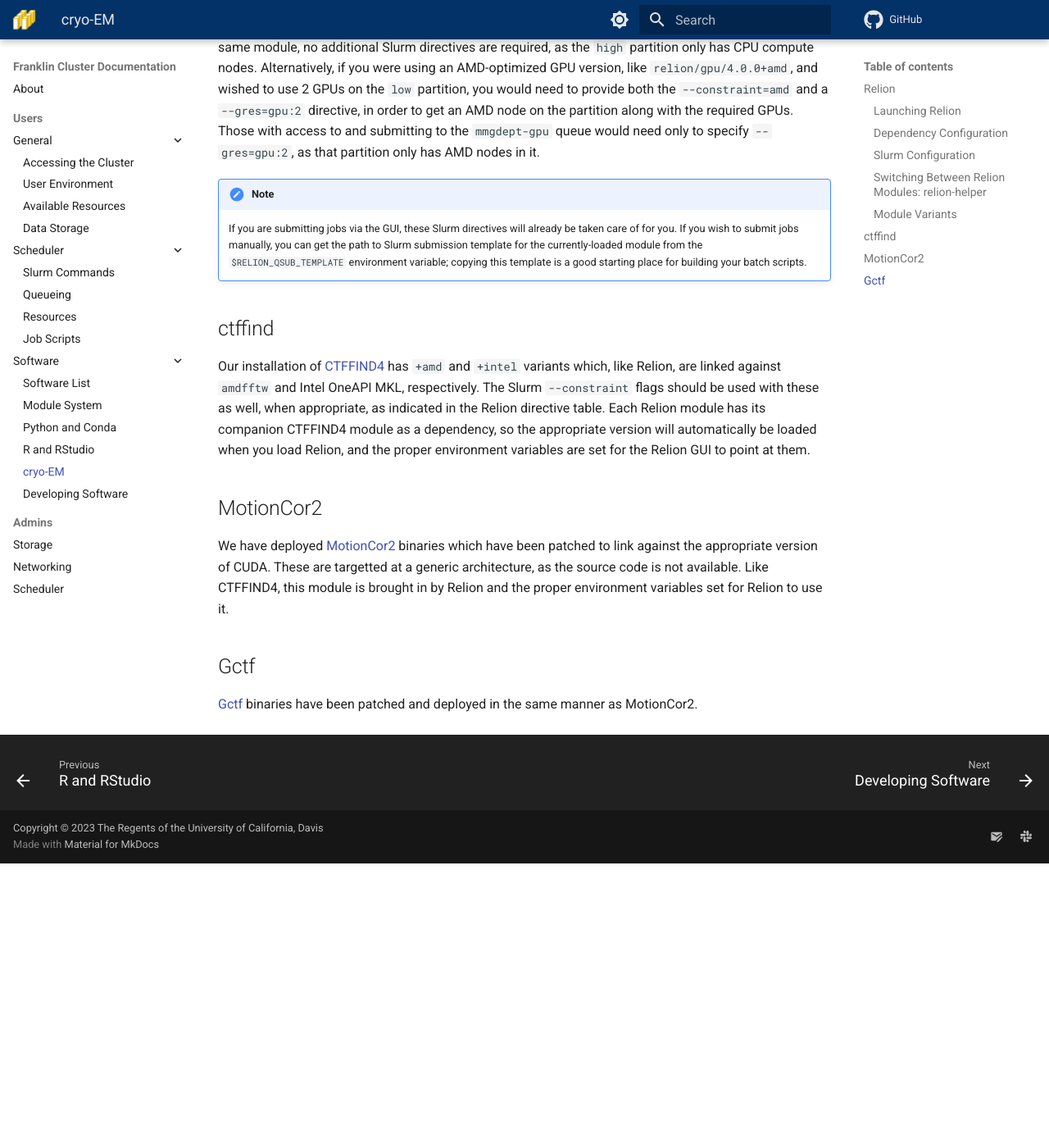
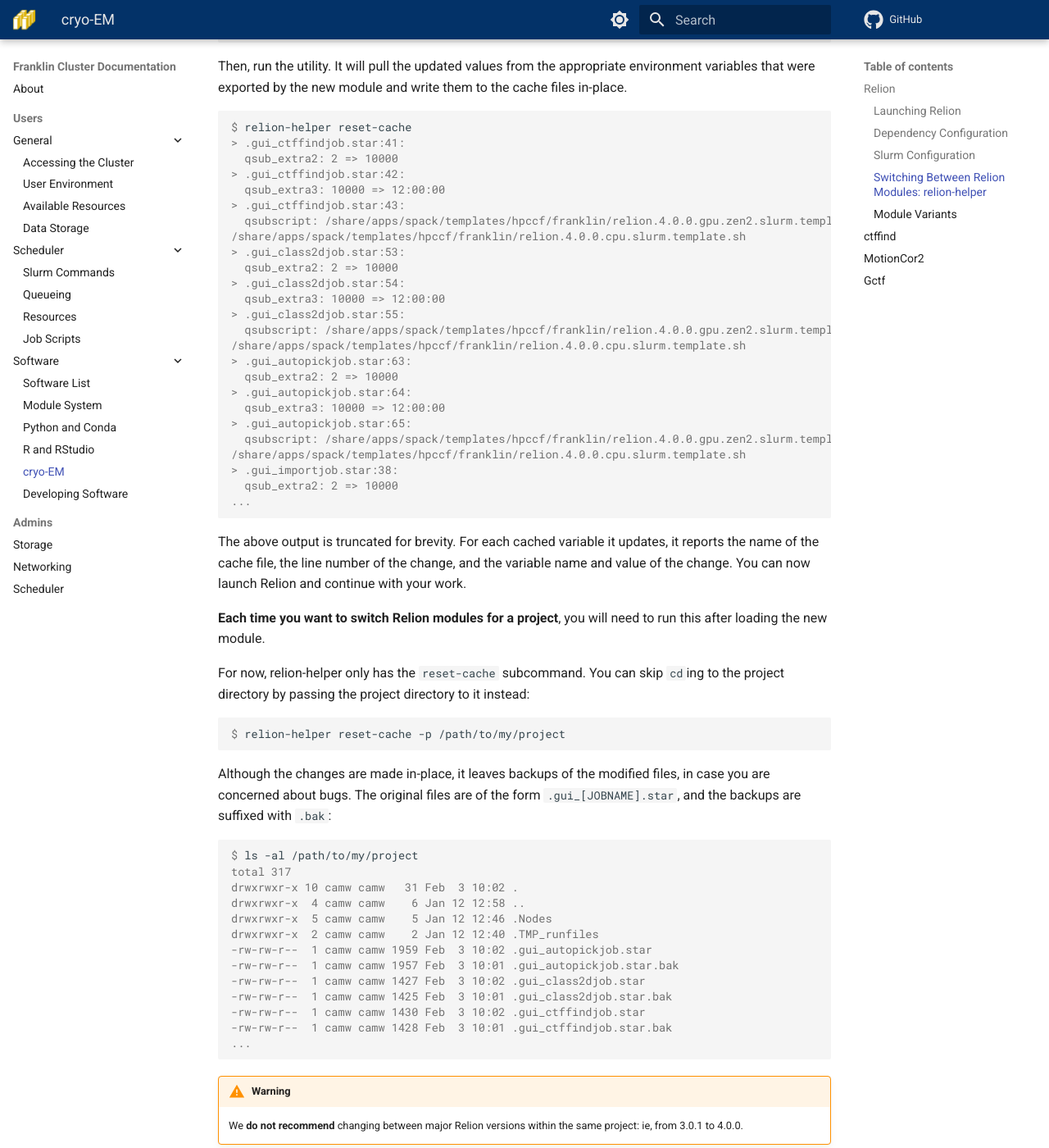
Before and after one commit to ucdavis/HPCCF-franklin-docs, an MkDocs documentation site: the page built from docs/software/cryoem.md, in a window 1280 px wide and 1400 px high, scrolled down 5192 px. Shown: the whole window at 82% size. Built offline with MkDocs 1.6.1 and Material for MkDocs 9.7.7, drawn with Linux system fonts in a browser that asks for light colours; comment, search, counter and statistics services are not loaded; before the commit the page ends 6245 px from its top, so only the background shows below that; some of the changed text lies outside the part shown.

Commit message:
relion-helper / switching relion modules subsection

````diff
--- a/docs/software/cryoem.md
+++ b/docs/software/cryoem.md
@@ -77,7 +77,7 @@
 
     <figure markdown>
     ![Relion GUI running screen, GPU version](../img/relion_running_gpu.png)
-    <figcaption>The `relion/gpu` module has an extra field for GPU resources. ALso note the differing submission script.</figcaption>
+    <figcaption>The `relion/gpu` module has an extra field for GPU resources. Also note the differing submission script.</figcaption>
     </figure>
 
 The default GUI fields serve their original purposes:
@@ -89,6 +89,136 @@
 - **Minimum dedicated cores per node**: Unused on our system.
 
 ### Switching Between Relion Modules: relion-helper
+
+Sometimes, you may wish to use different Relion modules for different tasks while working within the same project --
+perhaps you'd prefer to use the CPU-optimized version for CTF estimation and the GPU-optimized version for 3D refinement.
+**This does not work out of the box**.
+Relion fills the filesystem paths of its dependencies and templates from environment variables, and those environment
+variables are set in the [modulefiles](modules.md#intro) of the differing Relion builds.
+However, when a Relion job is run, those paths are cached in hidden `.star` files in the project directory, and
+the *next time* Relion is run, it fills those paths from the cache files instead of the environment variables.
+This means that, after switching modules, the cached location of the *previous* module will be used, instead of the
+exported environment variables from the *new* module.
+**This causes major breakage** due to dependencies having different compilation options to match the parent Relion
+they are attached to and Slurm templates having different configuration options available.
+
+Luckily, we have a solution!
+We wrote and are maintaining [relion-helper](https://github.com/ucdavis/relion-helper), a simple utility that updates
+the cached variables in a project to match whatever Relion module is currently loaded.
+Let's go over example use of the tool.
+
+In this example, assume we have a relion project directory at `/path/to/my/project`.
+We ran some steps with the module `relion/gpu/4.0.0+amd`, and now want to switch to `relion/cpu/4.0.0+amd`.
+First, let's swap modules:
+
+```console
+$ module unload relion/gpu/4.0.0+amd
+amdfftw/3.2+amd: unloaded.
+ctffind/4.1.14+amd: unloaded.
+relion/gpu/4.0.0+amd: unloaded.
+motioncor2/1.5.0: unloaded.
+gctf/1.06: unloaded.
+ghostscript/9.56.1: unloaded.
+
+$ module load relion/cpu/4.0.0+amd.lua
+amdfftw/3.2+amd: loaded.
+ctffind/4.1.14+amd: loaded.
+relion/cpu/4.0.0+amd: loaded.
+motioncor2/1.5.0: loaded.
+gctf/1.06: loaded.
+ghostscript/9.56.1: loaded.
+```
+
+And load relion-helper:
+
+```console
+$ module load relion-helper
+relion-helper/0.2: loaded.
+
+$ relion-helper -h
+usage: relion-helper [-h] {reset-cache} ...
+
+positional arguments:
+  {reset-cache}
+
+options:
+  -h, --help     show this help message and exit
+```
+
+Now, change to the project directory:
+
+```console
+$ cd /path/to/my/project
+```
+
+Then, run the utility.
+It will pull the updated values from the appropriate environment variables that were exported by the new module
+and write them to the cache files in-place.
+
+```console
+$ relion-helper reset-cache
+> .gui_ctffindjob.star:41:
+  qsub_extra2: 2 => 10000
+> .gui_ctffindjob.star:42:
+  qsub_extra3: 10000 => 12:00:00
+> .gui_ctffindjob.star:43:
+  qsubscript: /share/apps/spack/templates/hpccf/franklin/relion.4.0.0.gpu.zen2.slurm.template.sh =>
+/share/apps/spack/templates/hpccf/franklin/relion.4.0.0.cpu.slurm.template.sh
+> .gui_class2djob.star:53:
+  qsub_extra2: 2 => 10000
+> .gui_class2djob.star:54:
+  qsub_extra3: 10000 => 12:00:00
+> .gui_class2djob.star:55:
+  qsubscript: /share/apps/spack/templates/hpccf/franklin/relion.4.0.0.gpu.zen2.slurm.template.sh =>
+/share/apps/spack/templates/hpccf/franklin/relion.4.0.0.cpu.slurm.template.sh
+> .gui_autopickjob.star:63:
+  qsub_extra2: 2 => 10000
+> .gui_autopickjob.star:64:
+  qsub_extra3: 10000 => 12:00:00
+> .gui_autopickjob.star:65:
+  qsubscript: /share/apps/spack/templates/hpccf/franklin/relion.4.0.0.gpu.zen2.slurm.template.sh =>
+/share/apps/spack/templates/hpccf/franklin/relion.4.0.0.cpu.slurm.template.sh
+> .gui_importjob.star:38:
+  qsub_extra2: 2 => 10000
+...
+```
+
+The above output is truncated for brevity.
+For each cached variable it updates, it reports the name of the cache file, the line number of the change, and the
+variable name and value of the change.
+You can now launch Relion and continue with your work.
+
+**Each time you want to switch Relion modules for a project**, you will need to run this after loading the new module.
+
+For now, relion-helper only has the `reset-cache` subcommand.
+You can skip `cd`ing to the project directory by passing the project directory to it instead:
+
+```console
+$ relion-helper reset-cache -p /path/to/my/project
+```
+
+Although the changes are made in-place, it leaves backups of the modified files, in case you are concerned about bugs.
+The original files are of the form `.gui_[JOBNAME].star`, and the backups are suffixed with `.bak`:
+
+```console
+$ ls -al /path/to/my/project
+total 317
+drwxrwxr-x 10 camw camw   31 Feb  3 10:02 .
+drwxrwxr-x  4 camw camw    6 Jan 12 12:58 ..
+drwxrwxr-x  5 camw camw    5 Jan 12 12:46 .Nodes
+drwxrwxr-x  2 camw camw    2 Jan 12 12:40 .TMP_runfiles
+-rw-rw-r--  1 camw camw 1959 Feb  3 10:02 .gui_autopickjob.star
+-rw-rw-r--  1 camw camw 1957 Feb  3 10:01 .gui_autopickjob.star.bak
+-rw-rw-r--  1 camw camw 1427 Feb  3 10:02 .gui_class2djob.star
+-rw-rw-r--  1 camw camw 1425 Feb  3 10:01 .gui_class2djob.star.bak
+-rw-rw-r--  1 camw camw 1430 Feb  3 10:02 .gui_ctffindjob.star
+-rw-rw-r--  1 camw camw 1428 Feb  3 10:01 .gui_ctffindjob.star.bak
+...
+```
+
+!!! warning
+
+    We **do not recommend** changing between major Relion versions within the same project: ie, from 3.0.1 to 4.0.0.
 
 ### Module Variants
 
````
